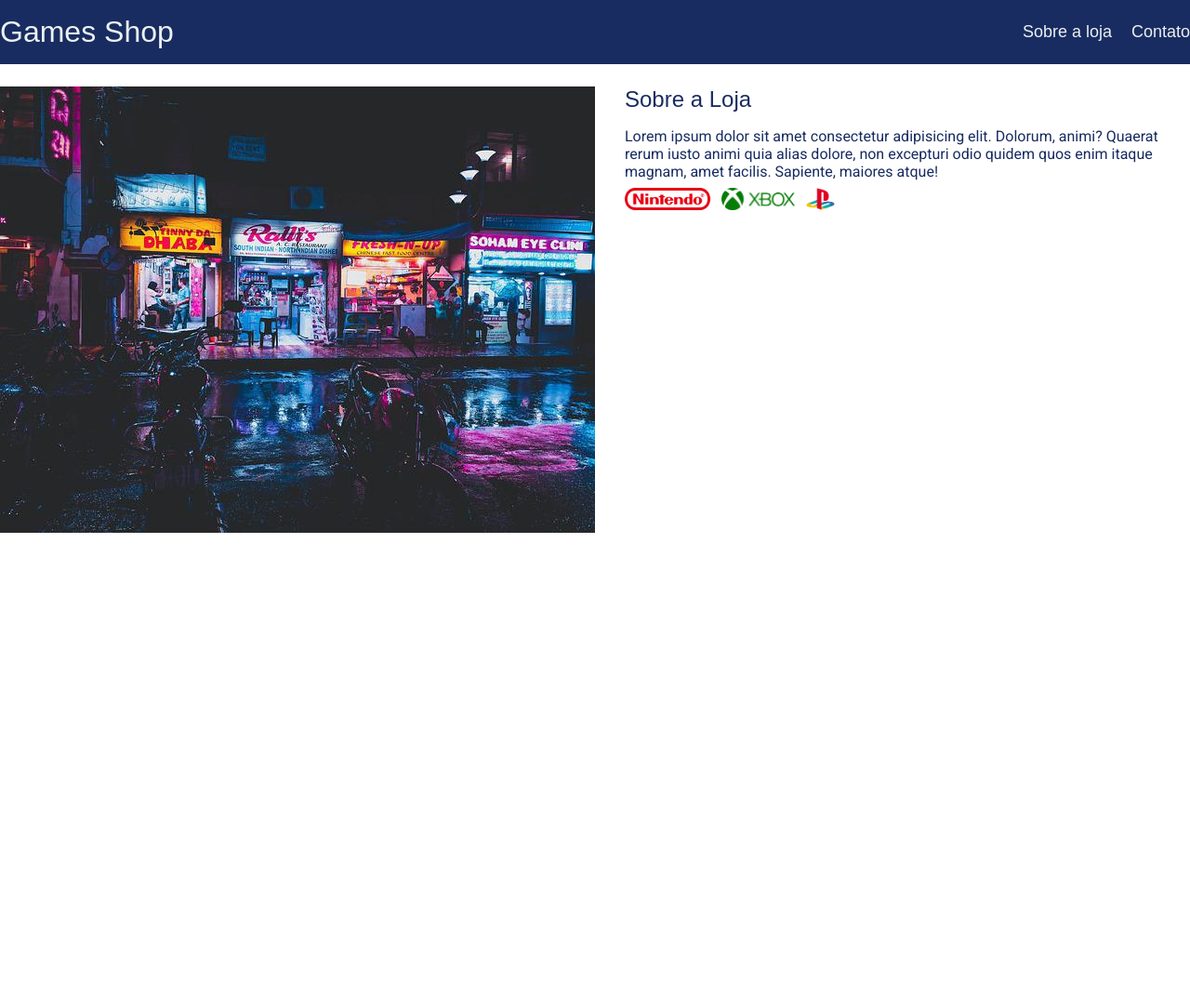
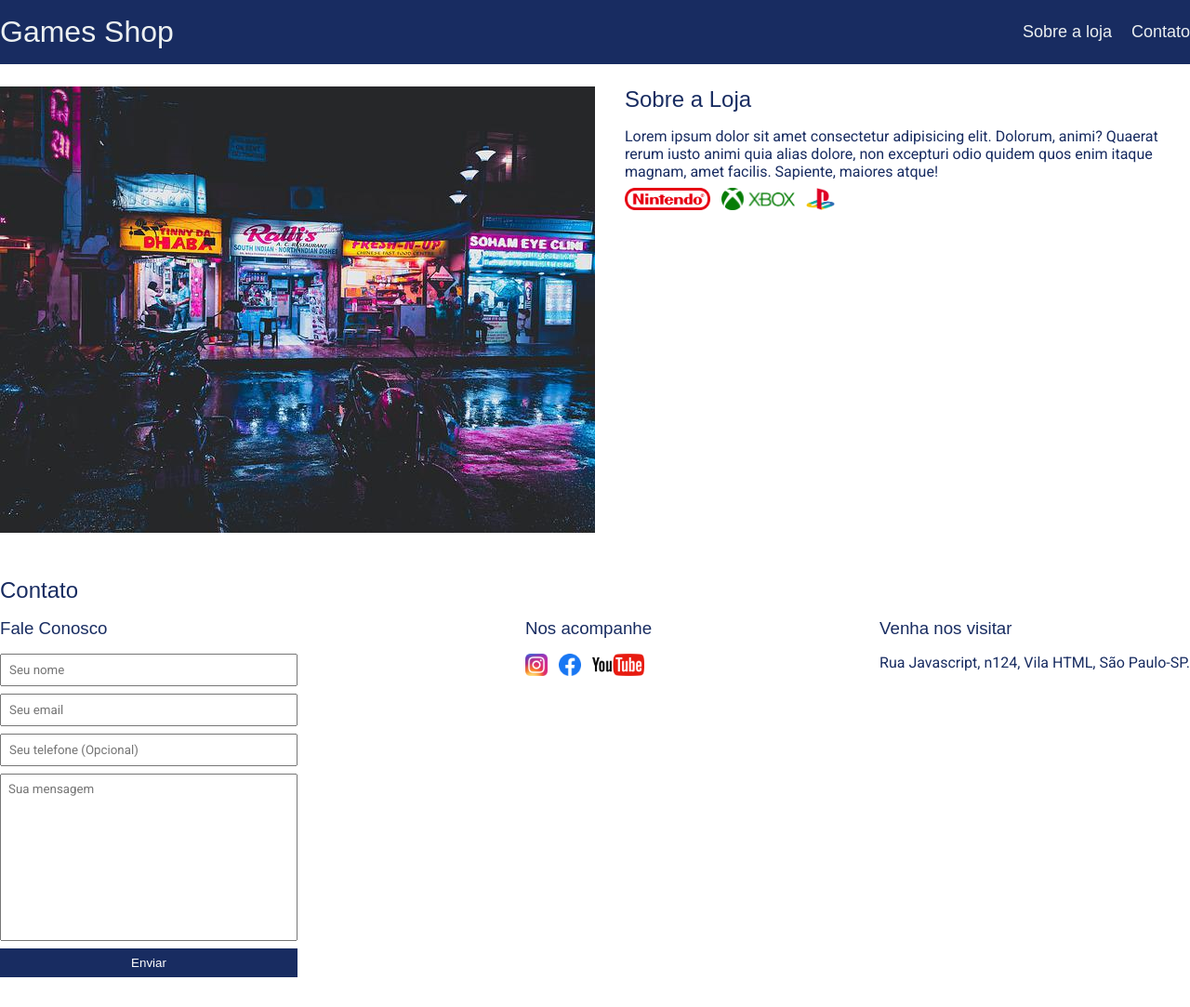
Before and after one commit to MylenaAssis/P02_HomeLojaGames, a plain HTML site: page index.html in a window 1280 px wide. Shown: the whole page at 93% size. Before the commit the page ends 800 px from the top, so only its background shows below. Drawn offline with Linux system fonts and the light colour scheme; a web font is replaced by a local one.

Commit message:
004: Added - Secao Contato

```diff
--- a/index.html
+++ b/index.html
@@ -46,5 +46,48 @@
             </div>
         </div>
     </section>
+    <section id="contact">
+        <div class="container">
+            <h2>Contato</h2>
+            <div class="contact-methods">
+                <div>
+                    <h3>Fale Conosco</h3>
+                    <form action="">
+                        <input type="text" placeholder="Seu nome" required />
+                        <input type="email" placeholder="Seu email" required />
+                        <input type="tel" placeholder="Seu telefone (Opcional)" />
+                        <textarea placeholder="Sua mensagem" required></textarea>
+                        <button type="submit">Enviar</button>
+                    </form>
+                </div>
+                <div>
+                    <h3>Nos acompanhe</h3>
+                    <ul class="social-links">
+                        <li>
+                            <a href="#" title="Siga-nos no instagram">
+                                <img src="./images/instagram.png" alt="Logo Instagram" />
+                            </a>
+                        </li>
+                        <li>
+                            <a href="#" title="Siga-nos no facebook">
+                                <img src="./images/facebook.png" alt="Logo Facebook" />
+                            </a>
+                        </li>
+                        <li>
+                            <a href="#" title="Se increva no youtube">
+                                <img src="./images/youtube.png" alt="Logo Youtube" />
+                            </a>
+                        </li>
+                    </ul>
+                </div>
+                <div>
+                    <h3>Venha nos visitar</h3>
+                    <p>
+                        Rua Javascript, n124, Vila HTML, São Paulo-SP.
+                    </p>
+                </div>
+            </div>
+        </div>
+    </section>
 </body>
 </html>
--- a/main.css
+++ b/main.css
@@ -4,7 +4,9 @@
     box-sizing: border-box;
 }
 
-body {
+body,
+input,
+textarea {
     font-family: 'Roboto', sans-serif;
 }
 
@@ -15,13 +17,12 @@ header {
 }
 
 header h1,
-section h2 {
+header li,
+section h2,
+section h3,
+form button {
+    font-family: 'Bungee Inline', sans-serif;
     font-weight: normal;
-}
-
-header,
-section h2 {
-    font-family: 'Bungee Inline', sans-serif;
 }
 
 header nav li {
@@ -84,3 +85,60 @@ section p {
 section .store-front {
     margin-right: 32px;
 }
+
+.social-links li {
+    display: inline;
+    margin-right: 8px;
+}
+
+.social-links li a {
+    text-decoration: none;
+}
+
+.social-links img {
+    height: 24px;;
+}
+
+#contact .container {
+    display: block;
+}
+
+.contact-methods {
+    display: flex;
+    justify-content: space-between;
+}
+
+form input,
+form textarea,
+form button {
+    display: block;
+    width: 320px;
+    margin-bottom: 8px;
+    padding: 8px;
+}
+
+form textarea {
+    resize: none;
+    height: 180px;
+}
+
+section h3 {
+    margin-bottom: 16px;
+}
+
+form button {
+    background-color: #182c61;
+    color: #fff;
+    border: none;
+    cursor: pointer;
+}
+
+form button:hover {
+    background-color: #4b6dc1;
+}
+
+input:focus,
+textarea:focus {
+    outline: 2px solid #182c61;
+
+}
```
Also changed, not shown: 1 other file.
